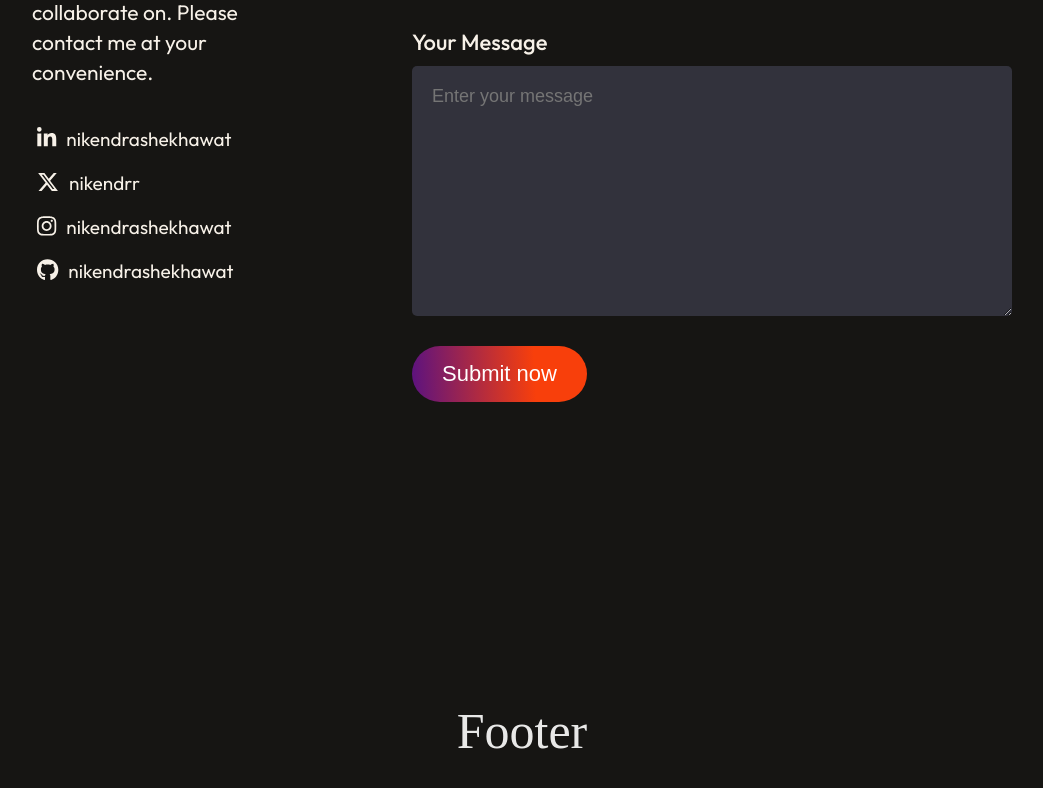
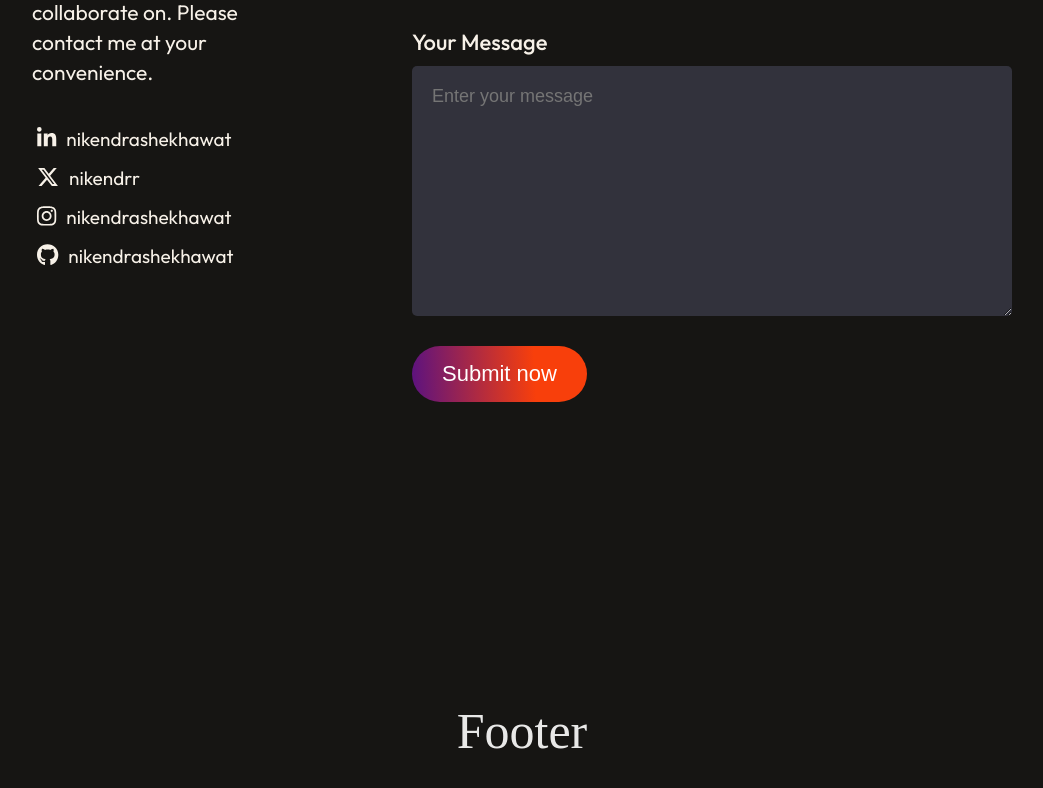
Before and after one commit to nikendrashekhawat/portfolio, a React (Vite) app: page / in a window 1280 px wide. Shown: the part 5778-6566 px from the top of the page, without its empty margins (118-1161 px from the left). Built offline with nearby package versions, Linux system fonts and the light colour scheme.

Commit message:
changes css properties of contact-methods

```diff
--- a/src/components/contact/Contact.css
+++ b/src/components/contact/Contact.css
@@ -43,7 +43,7 @@
 .contact-left .contact-methods{
     display: flex;
     flex-direction: column;
-    gap: 20px;
+    gap: 15px;
     padding-left: 5px;
 }
 .contact-method-social{
```
